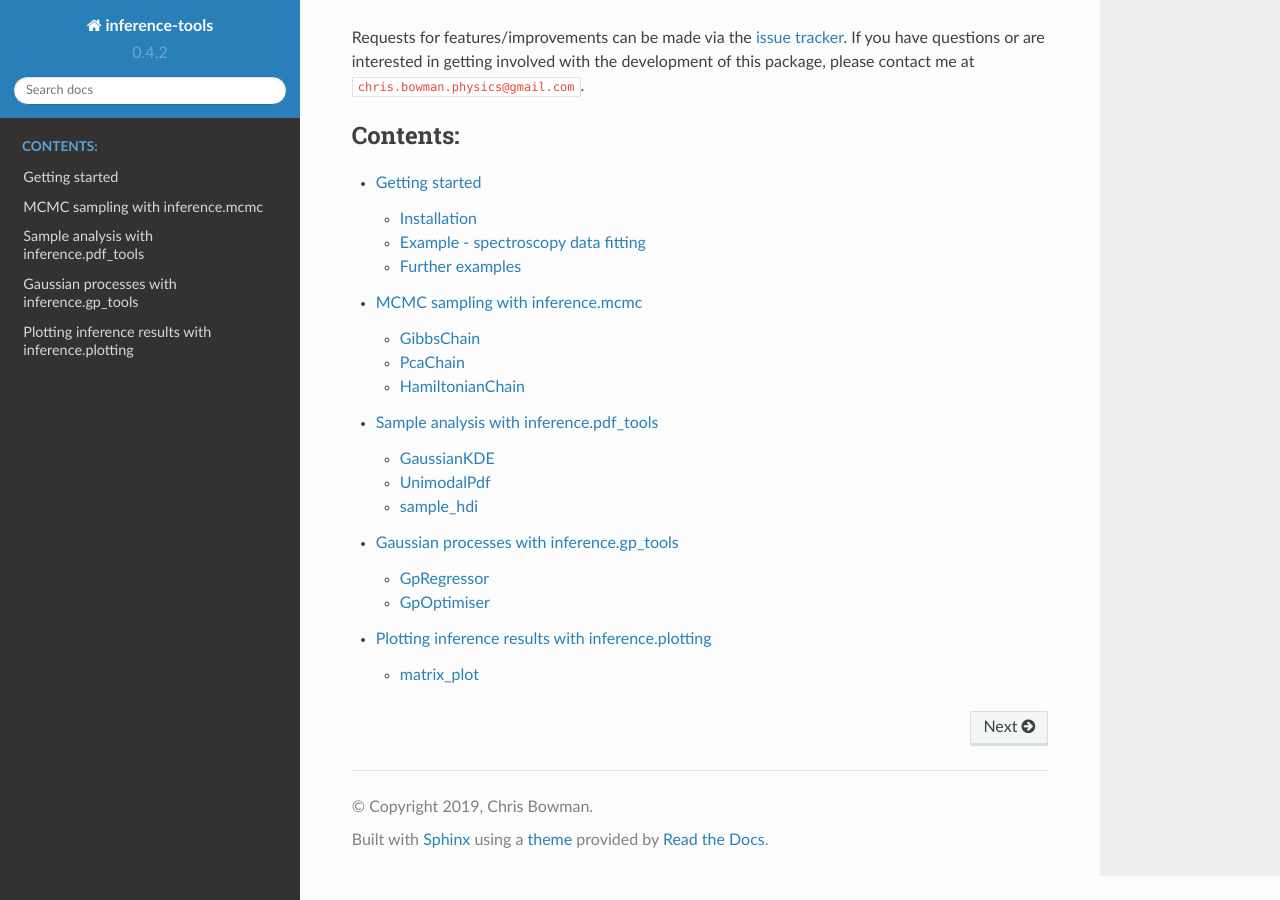
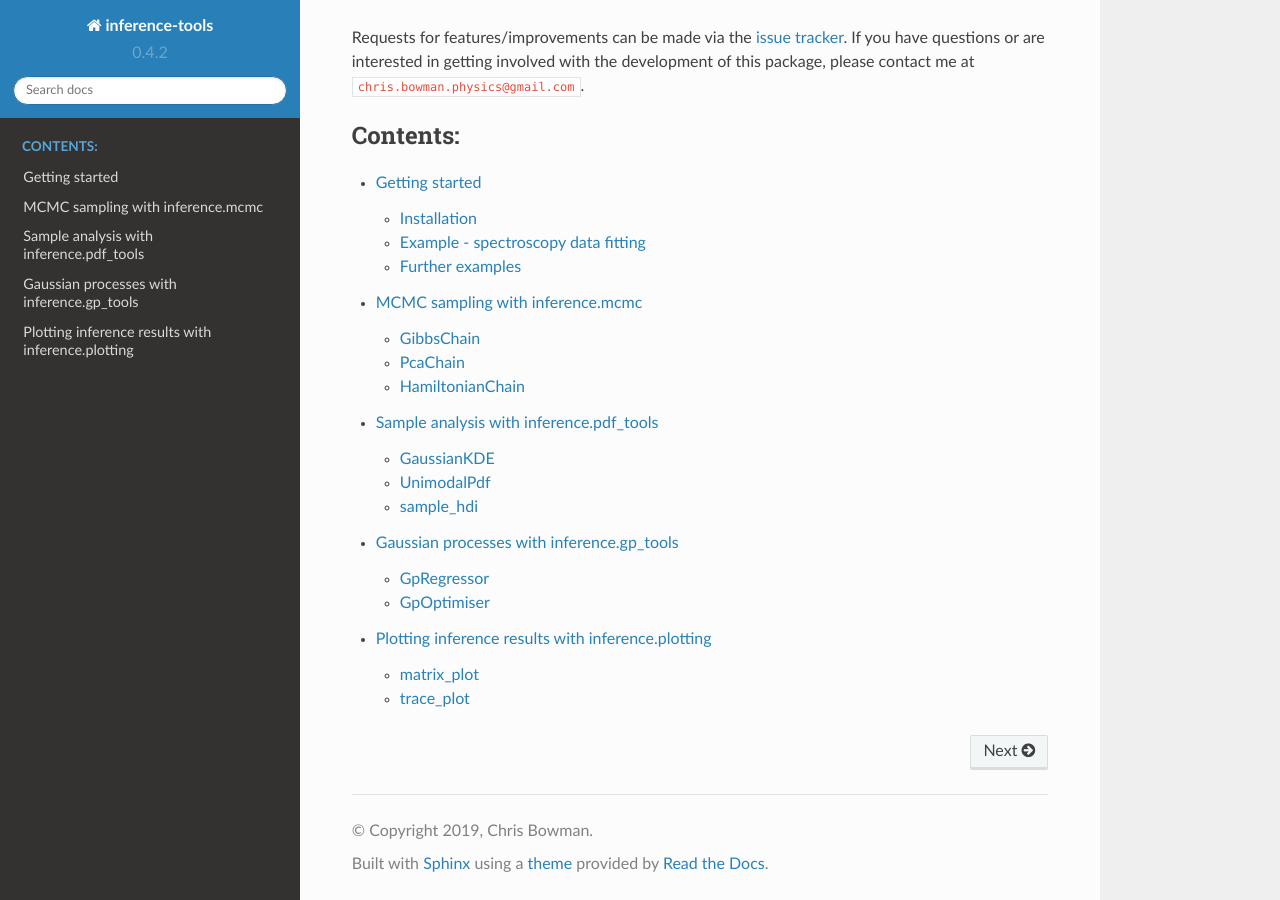
Before and after one commit to C-bowman/inference-tools, a Sphinx documentation site: the page built from docs/source/index.rst, in a window 1280 px wide and 900 px high, scrolled down 502 px. Built offline with Sphinx 7.4.7 and the Read the Docs theme 2.0.0, drawn with Linux system fonts in a browser that asks for light colours; the version number is read from the project's files by our own code.

Commit message:
Added documentation for inference.plotting.trace_plot

```diff
--- a/docs/source/mcmc.rst
+++ b/docs/source/mcmc.rst
@@ -9,7 +9,7 @@ GibbsChain
 ~~~~~~~~~~
 
 .. autoclass:: inference.mcmc.GibbsChain
-   :members: advance, run_for, mode, get_marginal, get_sample, get_parameter, get_interval, plot_diagnostics, matrix_plot, set_non_negative, set_boundaries
+   :members: advance, run_for, mode, get_marginal, get_sample, get_parameter, get_interval, plot_diagnostics, matrix_plot, trace_plot, set_non_negative, set_boundaries
 
 
 .. _PcaChain:
@@ -18,7 +18,7 @@ PcaChain
 ~~~~~~~~
 
 .. autoclass:: inference.mcmc.PcaChain
-   :members: advance, run_for, mode, get_marginal, get_sample, get_parameter, get_interval, plot_diagnostics, matrix_plot, parameter_boundaries
+   :members: advance, run_for, mode, get_marginal, get_sample, get_parameter, get_interval, plot_diagnostics, matrix_plot, trace_plot, parameter_boundaries
 
 
 .. _HamiltonianChain:
@@ -27,4 +27,4 @@ HamiltonianChain
 ~~~~~~~~~~~~~~~~
 
 .. autoclass:: inference.mcmc.HamiltonianChain
-   :members: advance, run_for, mode, get_marginal, get_parameter, plot_diagnostics, matrix_plot
+   :members: advance, run_for, mode, get_marginal, get_parameter, plot_diagnostics, matrix_plot, trace_plot
--- a/docs/source/plotting.rst
+++ b/docs/source/plotting.rst
@@ -7,3 +7,9 @@ matrix_plot
 -----------
 
 .. autofunction:: inference.plotting.matrix_plot
+
+
+trace_plot
+-----------
+
+.. autofunction:: inference.plotting.trace_plot
```
